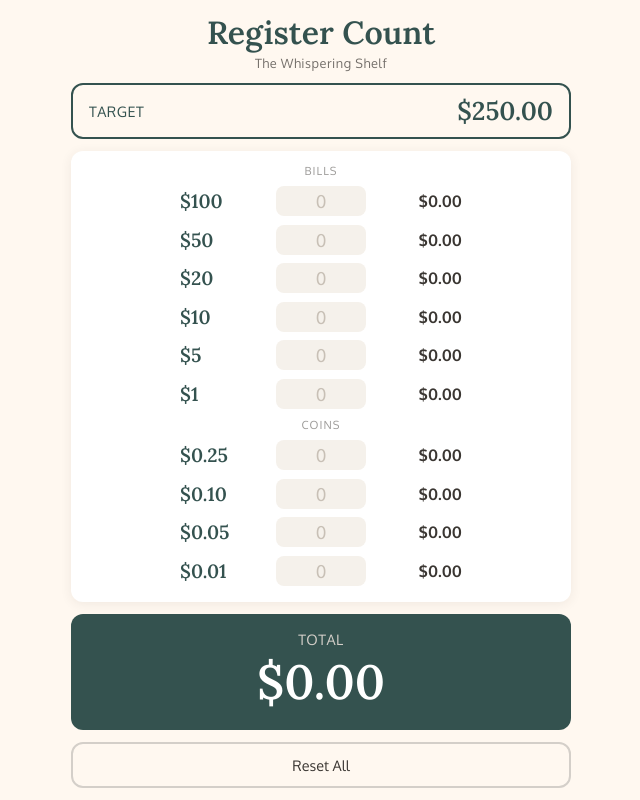
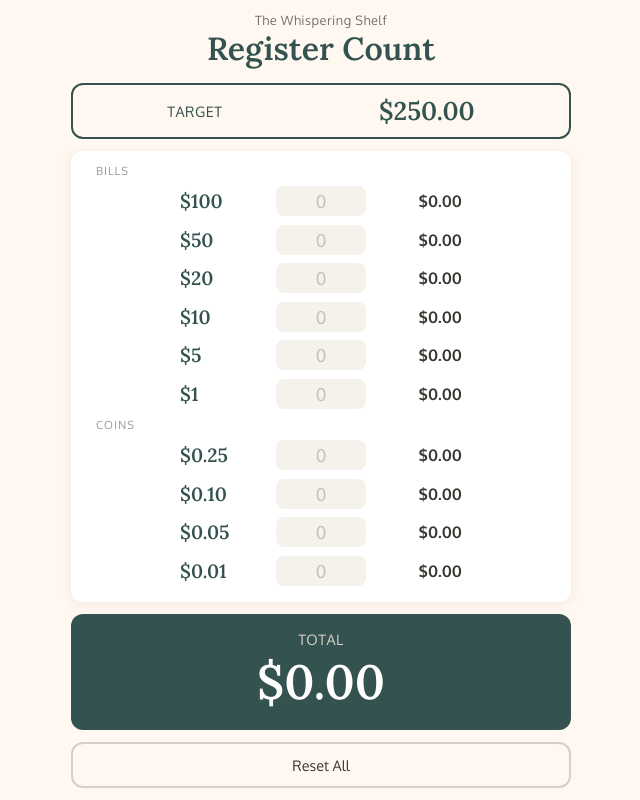
Before and after one commit to emilydidthis/register-counter, a plain HTML site: page index.html in a window 1280 px wide. Shown: the whole page, without its empty margins (319-959 px from the left). Drawn offline with nearby package versions, Linux system fonts and the light colour scheme.

Commit message:
text alignment and heading reorder

```diff
--- a/index.html
+++ b/index.html
@@ -67,7 +67,7 @@
       text-align: center;
       margin-bottom: 1.5vh;
       display: flex;
-      justify-content: space-between;
+      justify-content: space-around;
       align-items: center;
     }
 
@@ -104,7 +104,6 @@
       color: #3A3632;
       opacity: 0.5;
       flex: 0 0 auto;
-      text-align: center;
     }
 
     .section-label.bills-label {
@@ -242,8 +241,9 @@
 <body>
   <div class="container">
     <div class="header">
+      <p class="subtitle">The Whispering Shelf</p>
       <h1>Register Count</h1>
-      <p class="subtitle">The Whispering Shelf</p>
+
     </div>
 
     <div class="target-display">
```
